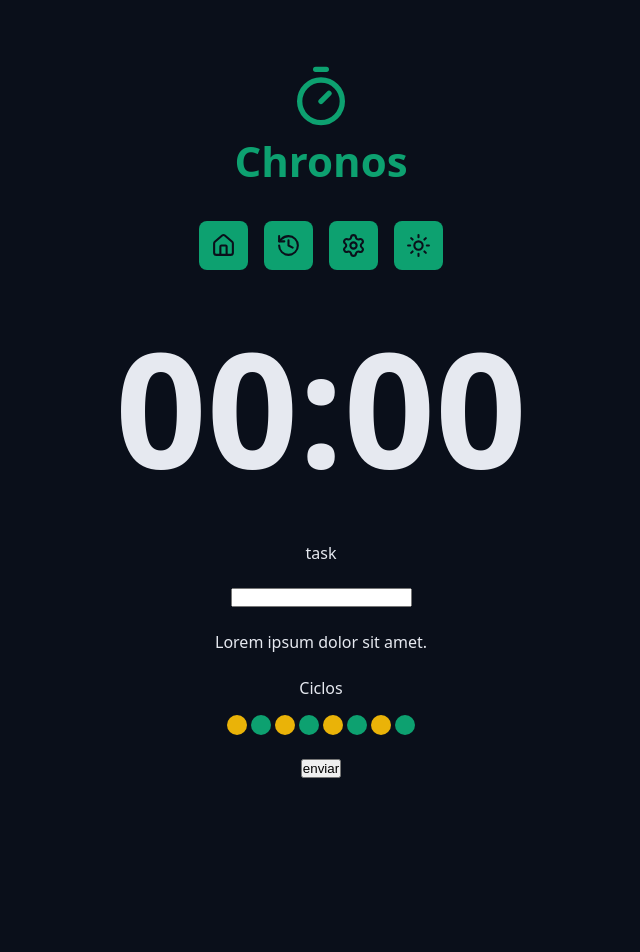
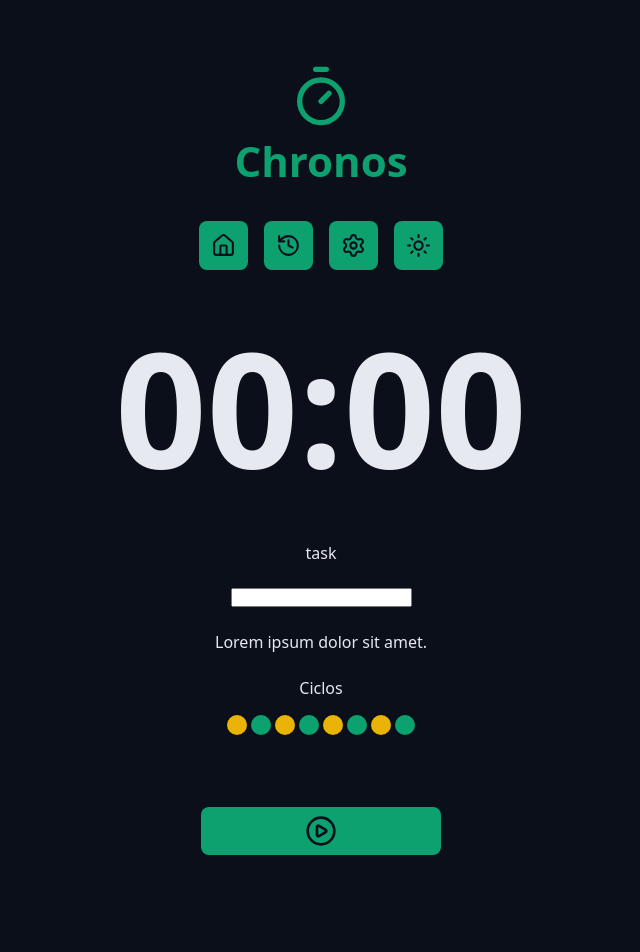
Before and after one commit to AlissonCaldeira/chronos-pomodoro, a React (Vite) app: page / in a window 1280 px wide. Shown: the top 952 px of the page, without its empty margins (319-959 px from the left). Before the commit the page ends 810 px from the top, so only its background shows below. Built offline with nearby package versions, Linux system fonts and the light colour scheme.

Commit message:
Button component created

```diff
--- a/src/App.tsx
+++ b/src/App.tsx
@@ -1,4 +1,6 @@
 
+import { PlayCircleIcon, StopCircleIcon } from 'lucide-react';
+import { Button } from './components/Button/Button';
 import { Container } from './components/Container';
 import { CountDown } from './components/CountDown';
 import { Cycles } from './components/Cycles';
@@ -43,7 +45,8 @@
                         <Cycles />
                     </div>
                     <div className="formRow">
-                        <button>enviar</button>
+                        <Button icon={<PlayCircleIcon />} color='green' />
+                        <Button icon={<StopCircleIcon />} color='red' />
                     </div>
                 </form>
             </Container>
--- /dev/null
+++ b/src/components/Button/Button.module.css
@@ -0,0 +1,39 @@
+.button{
+    background-color: var(--primary);
+    color: var(--text-over-primary);
+
+    display: flex;
+    align-items: center;
+    justify-content: center;
+    min-width: 240px;
+    padding: 8px;
+
+    border:none;
+    border-radius: 8px;
+
+    transition: all 0.1s ease-in-out ;
+
+    margin: 48px 0;
+    cursor: pointer; /*Mudar o cursor do mouse quando passa sobre ele*/
+}
+
+
+.button svg{
+    width: 32px;
+    height: 32px;
+}
+
+
+.button:hover{
+    filter:brightness(80%);
+}
+
+.green{
+    background-color: var(--primary);
+    color: var(--text-over-primary);
+}
+
+.red{
+    background-color: var(--error);
+    color: var(--text-over-error);
+}
--- /dev/null
+++ b/src/components/Button/Button.tsx
@@ -0,0 +1,16 @@
+
+import styles from './Button.module.css'
+import type React from 'react';
+
+type ButtonProps = {
+    icon: React.ReactNode;
+    color?: 'green' | 'red';
+} & React.ComponentProps<'button'>
+
+export function Button({ icon, color = 'green' /*Valor padrão*/, ...props }: ButtonProps) {
+    return (
+        <button className={`${styles.button} ${styles[color]}`} {...props}>
+            {icon}
+        </button>
+    )
+}
--- /dev/null
+++ b/src/components/Button/index.tsx
@@ -0,0 +1 @@
+export { Button } from './Button'
```
